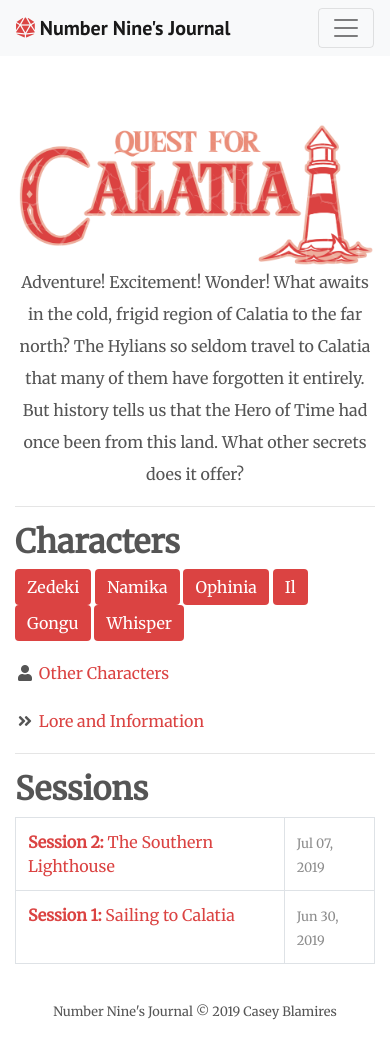
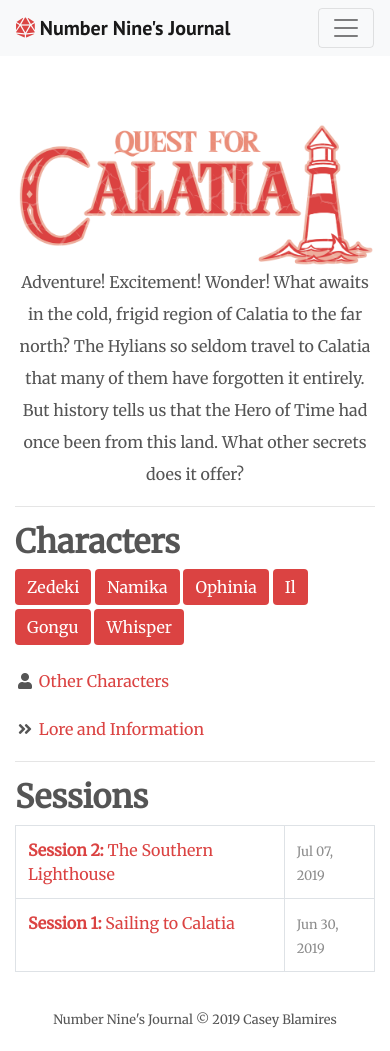
Before and after one commit to clblamires/ninesjournal, a Jekyll site: the page built from calatia.html, in a window 390 px wide. Built offline with Jekyll 4.4.1, drawn with Linux system fonts in a browser that asks for light colours; nearby versions of some CDN libraries.

Commit message:
mobile formatting

```diff
--- a/calatia.html
+++ b/calatia.html
@@ -15,7 +15,7 @@ permalink: /calatia/
 <hr>
 
 <h2>Characters</h2>
-<p>
+<p id="characters">
     <a href="{{ site.url }}/party/zedeki.html" class="btn btn-primary">Zedeki</a>
     <a href="{{ site.url }}/party/namika.html" class="btn btn-primary">Namika</a>
     <a href="{{ site.url }}/party/ophinia.html" class="btn btn-primary">Ophinia</a>
--- a/css/layout.scss
+++ b/css/layout.scss
@@ -236,3 +236,8 @@ dl {
 a {
     cursor: pointer !important;
 }
+
+
+#characters a {
+    margin-bottom: 4px;
+}
--- a/discouraged.html
+++ b/discouraged.html
@@ -12,7 +12,7 @@ permalink: /discouraged/
 </p>
 
 <h2>Characters</h2>
-<p>
+<p id="characters">
     <a class="btn btn-primary" href="{{ site.url }}/party/numbernine.html">Number Nine</a>
     <a href="{{ site.url }}/party/hebo.html" class="btn btn-primary">Hebo</a>
     <a href="{{ site.url }}/party/luna.html" class="btn btn-primary">Luna</a>
```
